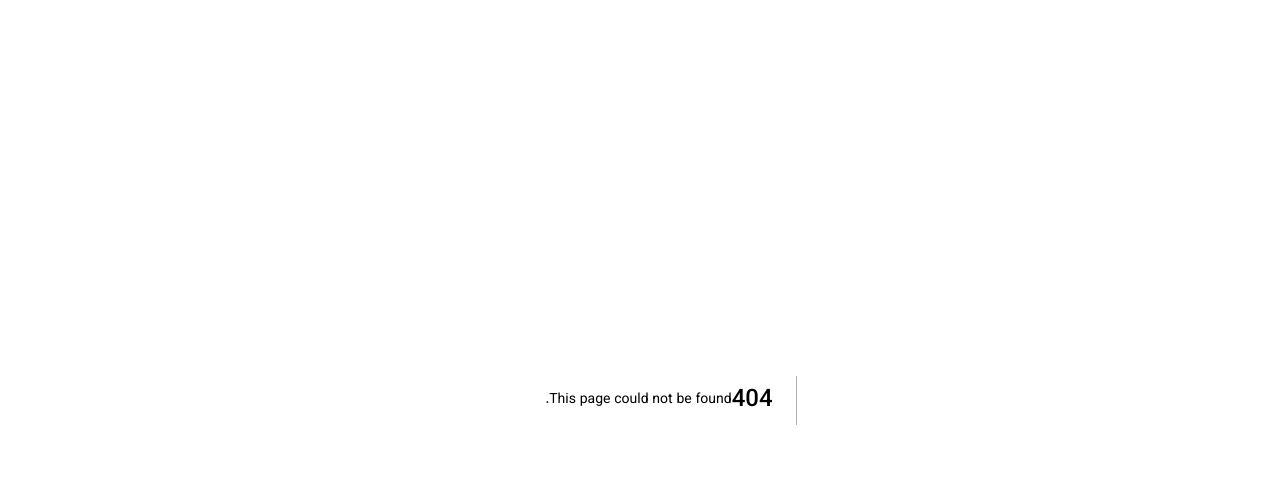
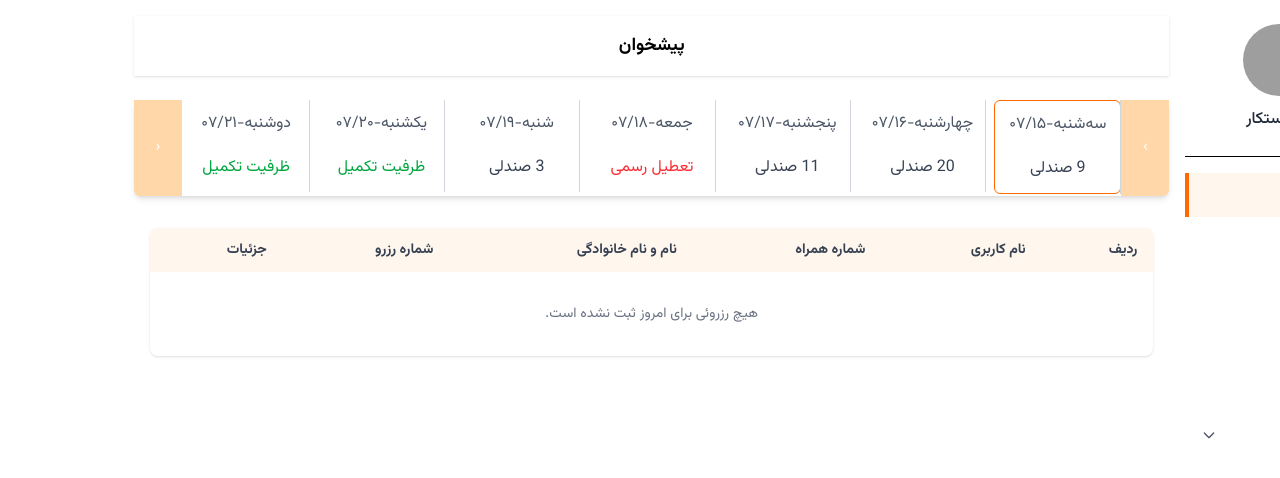
Before and after one commit to farnazseyedi/Co-working-space-Admin, a Next.js app: page /dashboard in a window 1280 px wide. Before the commit this address had no page. Shown: the top 478 px of the page. Built offline with nearby package versions, Linux system fonts and the light colour scheme; grey boxes are pictures that could not be loaded.

Commit message:
create swiper calendar

```diff
--- /dev/null
+++ b/app/components/DaySlider/DayCard.tsx
@@ -0,0 +1,30 @@
+import { DayItem as DayItemType } from "../../data/days";
+
+type Props = {
+    item: DayItemType;
+    active: boolean;
+    onClick: () => void;
+};
+
+export default function DayItem({ item, active, onClick }: Props) {
+    return (
+        <button
+            onClick={onClick}
+            className={`
+        px-3 py-2 text-center
+        transition
+        hover:bg-orange-100
+        ${active ? "border border-orange-500 rounded-md" : ""}
+      `}
+        >
+            <div className="flex flex-col items-center relative">
+                <div className="text-gray-600">{item.day}-{item.date}</div>
+                <div>
+                    {item.status === "full" && <span className="text-green-600">ظرفیت تکمیل</span>}
+                    {item.status === "holiday" && <span className="text-red-500">تعطیل رسمی</span>}
+                    {item.status === "available" && <span className="text-gray-700">{item.seats} صندلی</span>}
+                </div>
+            </div>
+        </button>
+    );
+}
--- /dev/null
+++ b/app/components/DaySlider/DayItem.tsx
@@ -0,0 +1,37 @@
+import { DayItem as DayItemType } from "../../data/days";
+
+type Props = {
+    item: DayItemType;
+    active: boolean;
+    onClick: () => void;
+};
+
+export default function DayItem({ item, active, onClick }: Props) {
+    return (
+        <button
+            onClick={onClick}
+            className={`
+    w-full px-2 py-3 text-center
+    transition
+    hover:bg-orange-100
+    ${active ? "border border-orange-500 rounded-md" : ""}
+  `}
+        >
+
+            <div className="flex flex-col gap-5">
+                <div className="text-md text-gray-600">{item.day}-{item.date}</div>
+                <div className="text-md">
+                    {item.status === "full" && (
+                        <span className="text-green-600">ظرفیت تکمیل</span>
+                    )}
+                    {item.status === "holiday" && (
+                        <span className="text-red-500">تعطیل رسمی</span>
+                    )}
+                    {item.status === "available" && (
+                        <span className="text-gray-700">{item.seats} صندلی</span>
+                    )}
+                </div>
+            </div>
+        </button>
+    );
+}
--- /dev/null
+++ b/app/components/DaySlider/DaySlider.tsx
@@ -0,0 +1,59 @@
+"use client";
+
+import { useRef } from "react";
+import { Swiper, SwiperSlide } from "swiper/react";
+import type { Swiper as SwiperType } from "swiper";
+import "swiper/css";
+import DayItem from "./DayItem";
+import { days } from "../../data/days";
+
+type Props = {
+  activeIndex: number;
+  setActiveIndex: (index: number) => void;
+};
+
+export default function DaySlider({ activeIndex, setActiveIndex }: Props) {
+  const swiperRef = useRef<SwiperType | null>(null);
+
+  return (
+    <div className="flex h-[96px] w-full overflow-hidden rounded-b-md shadow-md">
+      <button
+        onClick={() => swiperRef.current?.slideNext()}
+        className="h-full w-[48px] bg-orange-200 text-white hover:bg-orange-300 transition flex items-center justify-center rounded-none"
+      >
+        ›
+      </button>
+
+      <Swiper
+        onSwiper={(swiper) => (swiperRef.current = swiper)}
+        slidesPerView={7}
+        spaceBetween={8}
+        dir="rtl"
+        className="flex-1"
+      >
+        {days.map((item, index) => (
+          <SwiperSlide key={index}>
+            <div className="flex flex-col items-center relative">
+              <DayItem
+                item={item}
+                active={index === activeIndex}
+                onClick={() => setActiveIndex(index)}
+              />
+              {index !== days.length - 1 && (
+                <div className="absolute right-0 top-0 h-full border-r border-gray-300" />
+              )}
+            </div>
+          </SwiperSlide>
+
+        ))}
+      </Swiper>
+
+      <button
+        onClick={() => swiperRef.current?.slidePrev()}
+        className="h-full w-[48px] bg-orange-200 text-white hover:bg-orange-300 transition flex items-center justify-center rounded-none"
+      >
+        ‹
+      </button>
+    </div>
+  );
+}
--- /dev/null
+++ b/app/components/pishTable/PersianCalendar.tsx
@@ -0,0 +1,37 @@
+"use client";
+
+import { useState } from "react";
+import DaySlider from "../DaySlider/DaySlider";
+import TodayReservationsTable from "./TodayReservationsTable";
+import { days } from "../../data/days";
+
+export default function PersianCalendar() {
+    const [activeIndex, setActiveIndex] = useState(0);
+
+    const reservationsByDay: Record<string, any[]> = {
+        "25": [
+            { id: 1, rowNumber: '۰۱', fullName: 'محمد مهدی حسن پور', phone: '۰۹۱۲۳۴۵۶۷۸۹', service: 'خدمت A' },
+            { id: 2, rowNumber: '۰۲', fullName: 'محمدحسین قربانی', phone: '۰۹۳۶۷۸۹۴۵۶۷', service: 'خدمت B' },
+        ],
+        "26": [
+            { id: 3, rowNumber: '۰۱', fullName: 'علی رضایی', phone: '۰۹۱۲۳۴۵۶۷۹۰', service: 'خدمت C' },
+        ],
+    };
+
+    const activeDay = days[activeIndex].date.toString();
+    const reservations = reservationsByDay[activeDay] || [];
+
+    return (
+        <div className="h-full w-full max-w-full overflow-x-hidden p-4 box-border">
+            <header className="bg-white shadow-sm px-6 py-4 flex items-center justify-center">
+                <h1 className="text-lg font-bold">پیشخوان</h1>
+            </header>
+
+            <div className="mt-6">
+                <DaySlider activeIndex={activeIndex} setActiveIndex={setActiveIndex} />
+            </div>
+
+            <TodayReservationsTable reservations={reservations} />
+        </div>
+    );
+}
--- /dev/null
+++ b/app/components/pishTable/TodayReservationsTable.tsx
@@ -0,0 +1,63 @@
+import React from 'react';
+
+interface Reservation {
+    id: number;
+    rowNumber: string;
+    fullName: string;
+    phone: string;
+    service: string;
+    profileIcon?: boolean;
+}
+
+interface TodayReservationsTableProps {
+    reservations: Reservation[];
+    title?: string;
+}
+
+const TodayReservationsTable: React.FC<TodayReservationsTableProps> = ({
+    reservations
+}) => {
+    return (
+        <div className="mx-4 mt-8">
+
+            <div className="bg-white rounded-lg w-full shadow overflow-hidden">
+                <table className="w-full text-sm">
+                    <thead className="bg-orange-50 text-gray-700">
+                        <tr className="text-right">
+                            <th className="py-3 px-4">ردیف</th>
+                            <th className="py-3 px-4">نام کاربری</th>
+                            <th className="py-3 px-4">شماره همراه</th>
+                            <th className="py-3 px-4">نام و نام خانوادگی</th>
+                            <th className="py-3 px-4">شماره رزرو</th>
+                            <th className="py-3 px-4">جزئیات</th>
+                        </tr>
+                    </thead>
+                    <tbody className="text-gray-800">
+                        {reservations.length === 0 ? (
+                            <tr>
+                                <td colSpan={6} className="text-center py-8 text-gray-500">
+                                    هیچ رزروئی برای امروز ثبت نشده است.
+                                </td>
+                            </tr>
+                        ) : (
+                            reservations.map((item) => (
+                                <tr key={item.id} className="border-t text-center">
+                                    <td className="py-4 px-4">{item.rowNumber}</td>
+                                    <td className="py-4 px-4 dir-ltr">{item.phone}</td>
+                                    <td className="py-4 px-4">{item.phone}</td>
+                                    <td className="py-4 px-4">{item.fullName}</td>
+                                    <td className="py-4 px-4">{item.service}</td>
+                                    <td className="py-4 px-4">
+                                        <div className="w-9 h-9 rounded-full border-2 border-gray-300 mx-auto" />
+                                    </td>
+                                </tr>
+                            ))
+                        )}
+                    </tbody>
+                </table>
+            </div>
+        </div>
+    );
+};
+
+export default TodayReservationsTable;
--- /dev/null
+++ b/app/dashboard/page.tsx
@@ -0,0 +1,11 @@
+
+import NavigatinBar from "../components/Navigation/NavigationBar"
+import PersianCalendar from "../components/pishTable/PersianCalendar";
+export default function dashboard() {
+    return (
+        <div className="flex">
+            <NavigatinBar />
+            <PersianCalendar />
+        </div>
+    );
+}
--- /dev/null
+++ b/app/data/days.ts
@@ -0,0 +1,24 @@
+// data/days.ts
+export type DayItem = {
+    date: string;
+    day: string;
+    status: "full" | "holiday" | "available";
+    seats?: number;
+};
+
+export const days: DayItem[] = [
+    { date: "۰۷/۱۵", day: "سه‌شنبه", status: "available", seats: 9 },
+    { date: "۰۷/۱۶", day: "چهارشنبه", status: "available", seats: 20 },
+    { date: "۰۷/۱۷", day: "پنجشنبه", status: "available", seats: 11 },
+    { date: "۰۷/۱۸", day: "جمعه", status: "holiday" },
+    { date: "۰۷/۱۹", day: "شنبه", status: "available", seats: 3 },
+    { date: "۰۷/۲۰", day: "یکشنبه", status: "full" },
+    { date: "۰۷/۲۱", day: "دوشنبه", status: "full" },
+    { date: "۰۷/۱۵", day: "سه‌شنبه", status: "available", seats: 9 },
+    { date: "۰۷/۱۶", day: "چهارشنبه", status: "available", seats: 20 },
+    { date: "۰۷/۱۷", day: "پنجشنبه", status: "available", seats: 11 },
+    { date: "۰۷/۱۸", day: "جمعه", status: "holiday" },
+    { date: "۰۷/۱۹", day: "شنبه", status: "available", seats: 3 },
+    { date: "۰۷/۲۰", day: "یکشنبه", status: "full" },
+    { date: "۰۷/۲۱", day: "دوشنبه", status: "full" },
+];
--- a/app/globals.css
+++ b/app/globals.css
@@ -83,6 +83,16 @@
 @tailwind utilities;
 
 * {
-  font-family: 'Vazirmatn', sans-serif;
   direction: rtl;
 }
+@font-face {
+  font-family: "Vazirmatn";
+  src: url("/fonts/Vazirmatn-Regular.woff2") format("woff2");
+  font-weight: normal;
+  font-style: normal;
+  font-display: swap;
+}
+
+body {
+  font-family: "Vazirmatn", sans-serif;
+}
```
